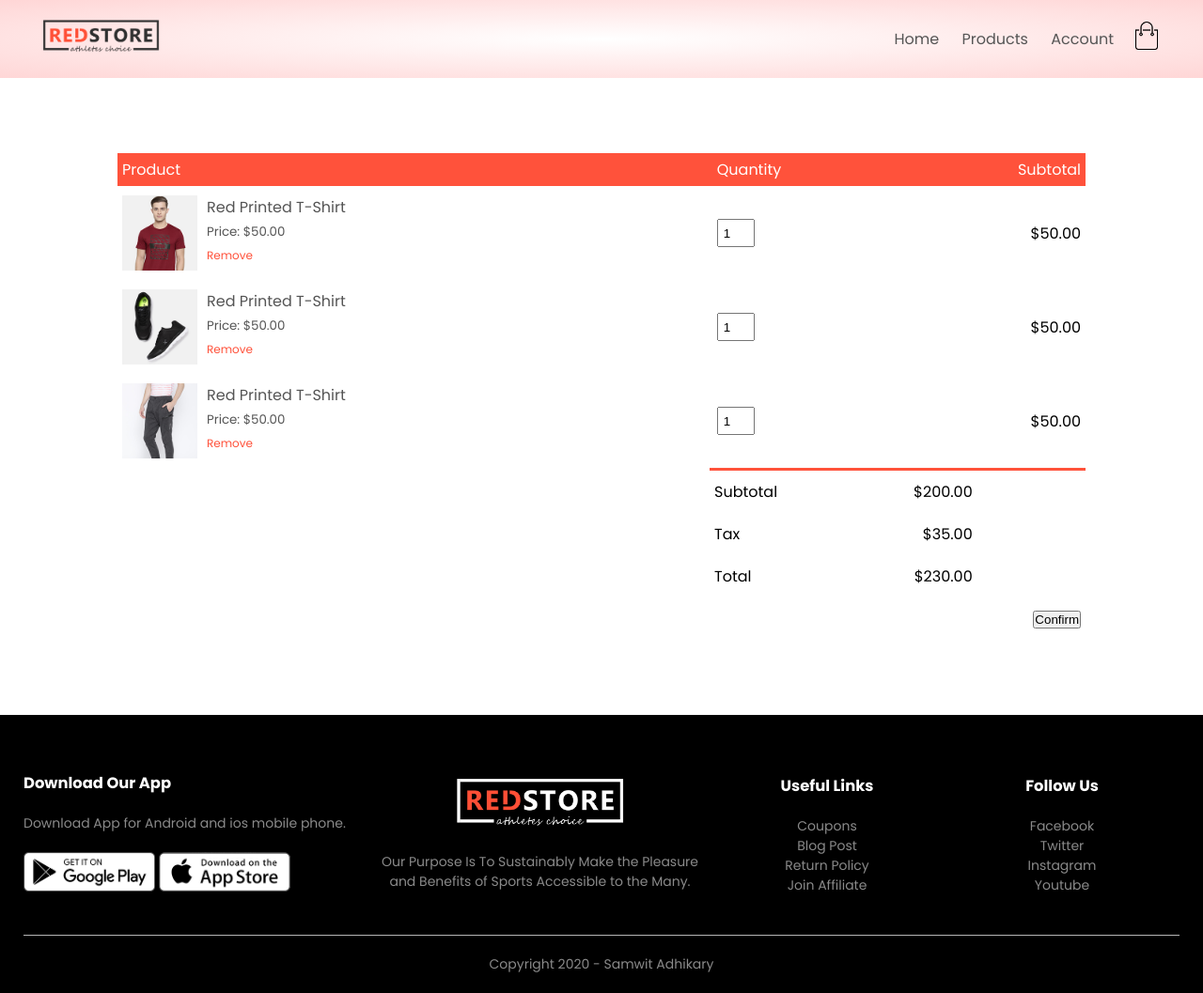
After one commit to akashmn/Bro-Kart, a Django app: page /orders/cart/ in a window 1280 px wide. The commit adds this page. Shown: the whole page at 94% size. Run offline with Django 5.2, Linux system fonts and the light colour scheme.

Commit message:
cart layout set

```diff
--- a/BroKart/BroKart/urls.py
+++ b/BroKart/BroKart/urls.py
@@ -23,7 +23,7 @@ urlpatterns = [
     path("admin/", admin.site.urls),
     path('', include('Products.urls')),
     path('customer/', include('Customers.urls')),
-
+    path('orders/', include('Orders.urls')),
 ]
 
 
--- /dev/null
+++ b/BroKart/Templates/cart.html
@@ -0,0 +1,5 @@
+{%  extends 'Blank_layout.html' %}
+
+{% block content %}
+    {% include 'cart_container.html' %}
+{% endblock content %}
--- /dev/null
+++ b/BroKart/Templates/cart_container.html
@@ -0,0 +1,73 @@
+{% load static %}
+
+<div class="small-container cart-page">
+    <table>
+        <tbody><tr>
+            <th>Product</th>
+            <th>Quantity</th>
+            <th>Subtotal</th>
+        </tr>
+        <tr>
+            <td>
+                <div class="cart-info">
+                    <img src="{% static 'images/buy-1.jpg' %}">
+                    <div>
+                        <p>Red Printed T-Shirt</p>
+                        <small>Price: $50.00</small>
+                        <br>
+                        <a href="">Remove</a>
+                    </div>
+                </div>
+            </td>
+            <td><input type="number" value="1"></td>
+            <td>$50.00</td>
+        </tr>
+        <tr>
+            <td>
+                <div class="cart-info">
+                    <img src="{% static 'images/buy-2.jpg' %}">
+                    <div>
+                        <p>Red Printed T-Shirt</p>
+                        <small>Price: $50.00</small>
+                        <br>
+                        <a href="">Remove</a>
+                    </div>
+                </div>
+            </td>
+            <td><input type="number" value="1"></td>
+            <td>$50.00</td>
+        </tr>
+        <tr>
+            <td>
+                <div class="cart-info">
+                    <img src="{% static 'images/buy-3.jpg' %}">
+                    <div>
+                        <p>Red Printed T-Shirt</p>
+                        <small>Price: $50.00</small>
+                        <br>
+                        <a href="">Remove</a>
+                    </div>
+                </div>
+            </td>
+            <td><input type="number" value="1"></td>
+            <td>$50.00</td>
+        </tr>
+    </tbody></table>
+    <div class="total-price">
+        <table>
+            <tbody><tr>
+                <td>Subtotal</td>
+                <td>$200.00</td>
+            </tr>
+            <tr>
+                <td>Tax</td>
+                <td>$35.00</td>
+            </tr>
+            <tr>
+                <td>Total</td>
+                <td>$230.00</td>
+            </tr>
+            <tr><td colspan='2'></td><td><button>Confirm</button></td></tr>
+        </tbody></table>
+    </div>
+</div>
--- a/BroKart/Templates/menu.html
+++ b/BroKart/Templates/menu.html
@@ -11,6 +11,6 @@
             <li><a href="{% url 'account' %}">Account</a></li>
         </ul>
     </nav>
-    <a href="cart.html"><img src="{% static 'images/cart.png' %}" width="30px" height="30px"></a>
+    <a href="{% url 'cart' %}"><img src="{% static 'images/cart.png' %}" width="30px" height="30px"></a>
     <img src="{% static 'images/menu.png' %}" class="menu-icon" onclick="menutoggle()">
 </div>
```
